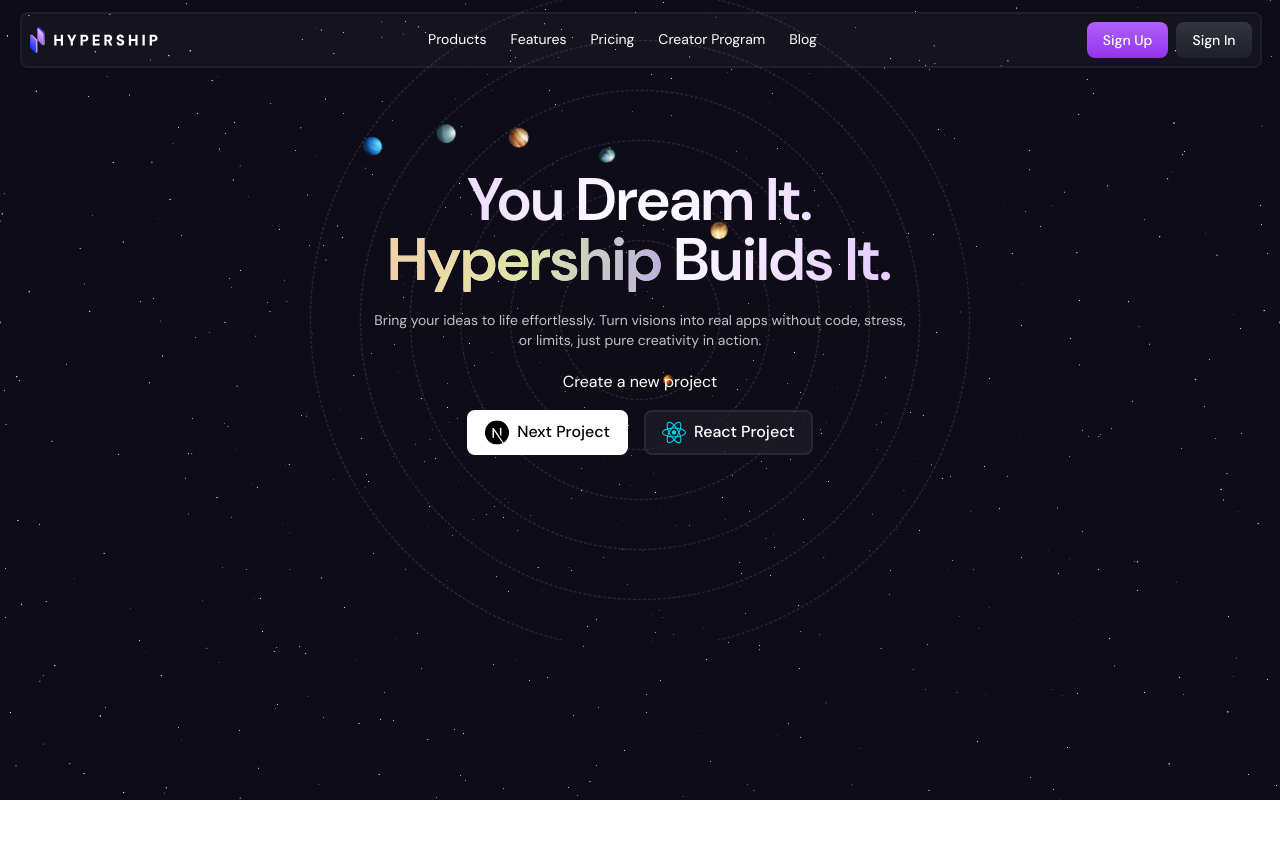
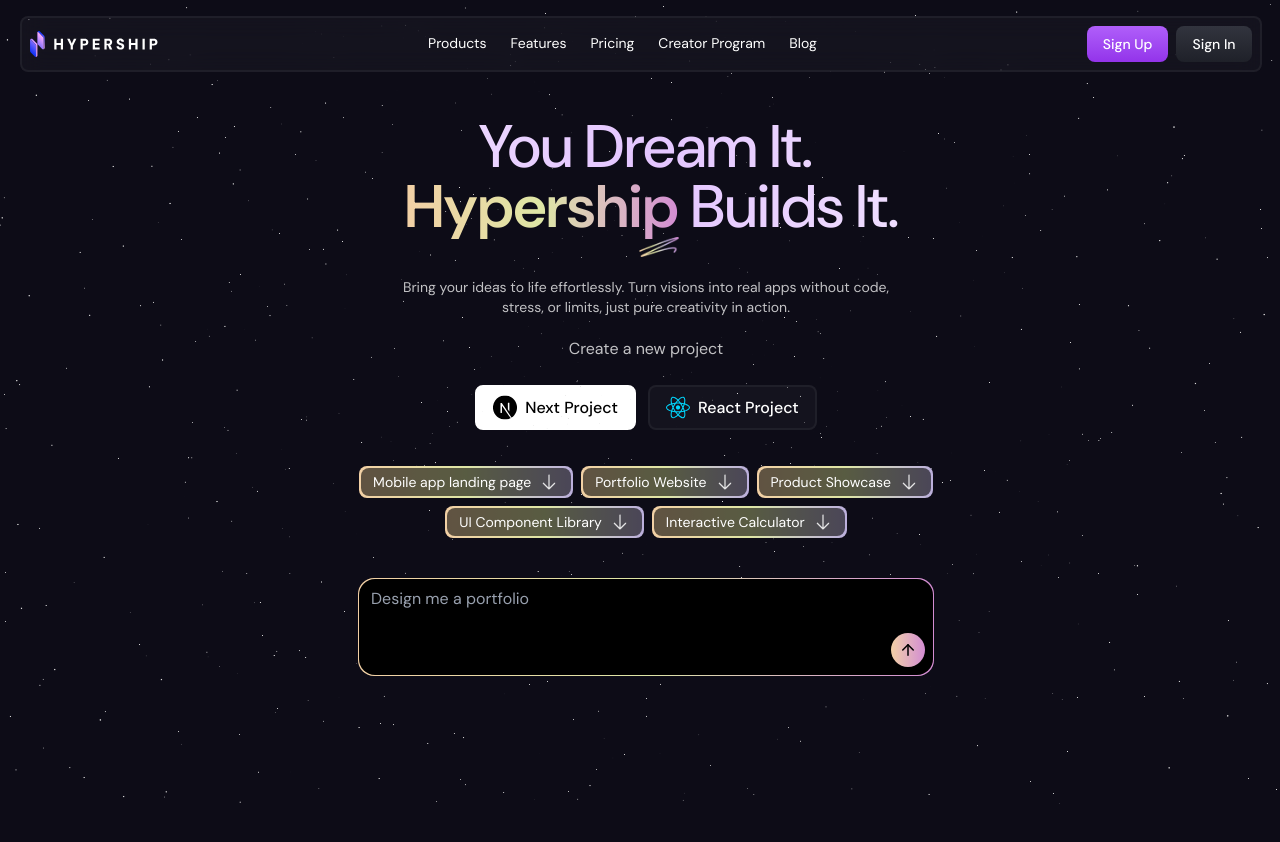
Before and after one commit to therealteejay25/hypership, a Next.js app: page / in a window 1280 px wide. Shown: the top 842 px of the page. Before the commit the page ends 800 px from the top, so only its background shows below. Built offline with nearby package versions, Linux system fonts and the light colour scheme.

Commit message:
Add HeroForm component and update Hero section with new design elements

```diff
--- a/src/app/components/Hero.tsx
+++ b/src/app/components/Hero.tsx
@@ -1,86 +1,39 @@
+import Image from "next/image";
 import React from "react";
-import Image from "next/image";
+import Tags from "./Tags";
+import HeroForm from "./HeroForm";
 
 const Hero = () => {
   return (
-    <div className="relative flex items-center justify-center w-full min-h-[40rem] overflow-hidden">
-      {/* Orbits */}
-      <div className="orbit orbit1">
-        <Image
-          src="/planet1.png"
-          alt="Planet 1"
-          width={40}
-          height={40}
-          className="planet"
-        />
-      </div>
-      <div className="orbit orbit2">
-        <Image
-          src="/planet2.png"
-          alt="Planet 2"
-          width={50}
-          height={50}
-          className="planet"
-        />
-      </div>
-      <div className="orbit orbit3">
-        <Image
-          src="/planet3.png"
-          alt="Planet 3"
-          width={35}
-          height={35}
-          className="planet"
-        />
-      </div>
-      <div className="orbit orbit4">
-        <Image
-          src="/planet4.png"
-          alt="Planet 4"
-          width={45}
-          height={45}
-          className="planet"
-        />
-      </div>
-      <div className="orbit orbit5">
-        <Image
-          src="/planet5.png"
-          alt="Planet 5"
-          width={55}
-          height={55}
-          className="planet"
-        />
-      </div>
-      <div className="orbit orbit6">
-        <Image
-          src="/planet6.png"
-          alt="Planet 6"
-          width={30}
-          height={30}
-          className="planet"
-        />
-      </div>
-
-      {/* Hero content on top */}
-        {/* <img className="absolute w-screen h-screen" src='/Group 2.svg' alt="Frame" /> */}
-        <div className="absolute pointer-events-none frame-border"></div>
-      <div className="absolute text-center text-white z-10">
-        <h1 className="text-6xl font-semibold bg-[radial-gradient(circle,_#FFFFFF,_#E3C4FF)] bg-clip-text text-transparent">
-        You Dream It.  <br />
-        <span className="btn-animate bg-gradient-to-r from-[#F2D0A5] via-[#DEE6A5] to-[#BBAFDC] text-transparent bg-clip-text">Hypership</span> Builds It.
+    <div className="p-[1px] h-screen mt-20 ml-4 mr-1">
+      <div className="w-full p-8 bg-background h-full">
+        <h1 className="text-6xl font-medium text-center bg-[radial-gradient(circle_at_center,#E3C4FF,#FFFFFF)] bg-clip-text text-transparent">
+          You Dream It. <br />
+          <span className="bg-gradient-to-r relative mx-3 font-semibold from-[#F2D0A5] via-[#DEE6A5] via-[#BBAFDC] to-[#D38CD2] bg-clip-text text-transparent">
+            Hypership
+            <img className="h-5 right-0 absolute" src="/Line 3.png" alt="" />
+          </span>
+           Builds It.
         </h1>
-        <p className="text-sm text-white/75 w-xl px-5 my-5 text-center">Bring your ideas to life effortlessly. Turn visions into real apps without code, stress, or limits, just pure creativity in action.</p>
+        <p className="text-white/75 text-sm text-center w-xl mx-auto px-10 mt-10 mb-5">Bring your ideas to life effortlessly. Turn visions into real apps without code, stress, or limits, just pure creativity in action.</p>
+        <div className="flex flex-col my-3 justify-center items-center">
+          <p className="text-white/75">Create a new project</p>
+          <div className="w-lg gap-3 my-6 flex justify-center items-center">
+            <button className="py-2 border-2 border-white px-4 gap-2 rounded-lg bg-white font-medium text-black flex items-center justify-center">
+              <Image src="/nextjs.svg" alt="Next Icon" width={24} height={24} />
+              Next Project
+            </button>
+            <button className="py-2 btn-animated border-2 border-white/5 px-4 gap-2 rounded-lg bg-white/3 font-medium text-white flex items-center justify-center">
+              <Image src="/react.svg" alt="Next Icon" width={24} height={24} />
+              React Project
+            </button>
+          </div>
+        </div>
+        <div className="flex items-center justify-center">
+          <Tags />
+        </div>
         <div>
-            <p>Create a new project</p>
-            <div className="flex items-center gap-4 my-4 justify-center">
-                <button className="btn-animated flex border-2 border-white cursor-pointer items-center gap-2 font-medium bg-white text-black py-2 px-4 rounded-lg">
-                    <Image src='/nextjs.svg' alt='Next Icon' width={24} height={24} />
-                    <p className="text-black">Next Project</p>
-                </button>
-                <button className="btn-animated flex cursor-pointer items-center gap-2 font-medium bg-white/5 backdrop-blur-md border-2 border-white/7 py-2 px-4 rounded-lg">
-                    <Image src='/react.svg' alt='Next Icon' width={24} height={24} />
-                    <p className="text-white">React Project</p>
-                </button>
-            </div>
+          <HeroForm />
         </div>
       </div>
     </div>
--- /dev/null
+++ b/src/app/components/HeroForm.tsx
@@ -0,0 +1,73 @@
+"use client"
+import { useState, useEffect } from "react"
+import { motion, AnimatePresence } from "framer-motion"
+import { ArrowUp } from "lucide-react"
+
+export default function HeroForm() {
+  const [value, setValue] = useState("")
+  const [isFocused, setIsFocused] = useState(false)
+  const [index, setIndex] = useState(0)
+
+  // Example prompts to rotate through
+  const prompts = [
+    "Build a landing page",
+    "Design me a portfolio",
+    "Generate an AI study plan",
+    "Create a product showcase",
+  ]
+
+  // cycle through prompts every 3s if not focused and empty
+  useEffect(() => {
+    if (!isFocused && !value) {
+      const interval = setInterval(() => {
+        setIndex((prev) => (prev + 1) % prompts.length)
+      }, 3000)
+      return () => clearInterval(interval)
+    }
+  }, [isFocused, value, prompts.length])
+
+  return (
+    <form className="flex mx-auto my-10 items-center gap-2 w-full max-w-xl">
+      {/* Input wrapper with gradient border */}
+      <div className="relative flex-1 p-[1px] rounded-2xl bg-gradient-to-r from-[#F2D0A5] via-[#DEE6A5] via-[#BBAFDC] to-[#D38CD2]">
+        <div className="relative bg-black flex flex-col justify-between rounded-2xl px-3 h-24">
+          {/* Animated label */}
+          <AnimatePresence mode="wait">
+            {(isFocused || value) ? (
+              ""
+            ) : (
+              <motion.span
+                key={prompts[index]}
+                initial={{ y: 10, opacity: 0 }}
+                animate={{ y: 0, opacity: 1 }}
+                exit={{ y: -10, opacity: 0 }}
+                transition={{ duration: 0.4 }}
+                className="absolute left-3 top-2 text-gray-400 pointer-events-none"
+              >
+                {prompts[index]}
+              </motion.span>
+            )}
+          </AnimatePresence>
+
+          <button
+            type="submit"
+            className="absolute right-2 bottom-2 p-2 rounded-full bg-gradient-to-r from-[#F2D0A5] to-[#D38CD2] flex items-center justify-center shadow-md"
+          >
+            <ArrowUp size={18} className="text-black" />
+          </button>
+          {/* Text input */}
+          <input
+            type="text"
+            value={value}
+            onChange={(e) => setValue(e.target.value)}
+            onFocus={() => setIsFocused(true)}
+            onBlur={() => setIsFocused(false)}
+            className="w-full bg-transparent p-2 outline-none text-white"
+          />
+
+          {/* Send button inside input box */}
+        </div>
+      </div>
+    </form>
+  )
+}
--- a/src/app/components/Navbar.tsx
+++ b/src/app/components/Navbar.tsx
@@ -3,7 +3,7 @@
 
 const Navbar = () => {
   return (
-    <div className='fixed flex items-center z-50 justify-between w-[97vw] mx-5 my-3 p-2 rounded-lg bg-white/3 border-2 border-white/5 min-h-8'>
+    <div className='fixed flex items-center z-50 backdrop-blur-md justify-between w-[97vw] mx-5 my-3 p-2 rounded-lg bg-white/3 border-2 border-white/5 min-h-8'>
       <Image className='' src='/logo.svg' alt="Logo" width={128} height={128} />
 
       <div className='text-sm gap-6 flex items-center'>
--- a/src/app/components/Tags.tsx
+++ b/src/app/components/Tags.tsx
@@ -1,18 +1,30 @@
-// import React from 'react'
+import Image from 'next/image'
+import React from 'react'
 
-// const Tags = () => {
+const Tags = () => {
+  const TagData = [
+    "Mobile app landing page",
+    "Portfolio Website",
+    "Product Showcase",
+    "UI Component Library",
+    "Interactive Calculator"
+  ]
 
-//     const TagData = ["Mobile app landing page", "Portfolio Website", "Product Showcase", "UI Component Library", "Interactive Calculator"]
+  return (
+    <div className="flex flex-wrap w-xl gap-2 justify-center items-center">
+      {TagData.map((data, index) => (
+        <span
+          key={index}
+          className="relative inline-block rounded-lg p-[2px] bg-gradient-to-r from-[#F2D0A5] via-[#DEE6A5] to-[#BBAFDC] animate-gradient-x"
+        >
+          <span className="rounded-lg flex gap-2 bg-black/60 px-3 py-1 text-sm text-white">
+            {data}
+            <Image src="/ArrowUp.png" alt='Arrow Icon' width={20} height={20} />
+          </span>
+        </span>
+      ))}
+    </div>
+  )
+}
 
-//   return (
-//     <div>
-
-//             TagData.map((data) => {
-
-//             })
-//   )
-//     </div>
-//   )
-// }
-
-// export default Tags
+export default Tags
--- a/src/app/globals.css
+++ b/src/app/globals.css
@@ -119,45 +119,23 @@
 }
 
 
-.frame-border {
-  border: 2px solid transparent; /* just for sizing reference */
-  position: relative;
-  width: 100%;
-  height: 100%;
+.element {
+  overflow-y: auto;
+  scrollbar-width: none; /* Firefox */
 }
 
-/* + marks at corners */
-.frame-border::before,
-.frame-border::after,
-.frame-border > span:first-child,
-.frame-border > span:last-child {
-  content: '+';
-  position: absolute;
-  color: white; /* border color / gradient if needed */
-  font-weight: bold;
-  font-size: 2xl;
+.element::-webkit-scrollbar {
+  width: 0px;
 }
 
-/* top-left */
-.frame-border::before {
-  top: -10px;
-  left: -10px;
+.element:hover {
+  scrollbar-width: thin;
 }
 
-/* top-right */
-.frame-border::after {
-  top: -10px;
-  right: -10px;
+.element:hover::-webkit-scrollbar {
+  display: block;
 }
-
-/* bottom-left */
-.frame-border > span:first-child {
-  bottom: -10px;
-  left: -10px;
+.gradient {
+background: linear-gradient(90deg, #F2D0A5 0%, #DEE6A5 25%, #BBAFDC 60%, #D38CD2 100%);
+/* background-size: 200% 200%; */
 }
-
-/* bottom-right */
-.frame-border > span:last-child {
-  bottom: -10px;
-  right: -10px;
-}
--- a/src/app/page.tsx
+++ b/src/app/page.tsx
@@ -5,7 +5,7 @@
 
 export default function Home() {
   return (
-    <div className="bg-background min-h-screen text-white">
+    <div className="bg-background element py-1 min-h-screen text-white">
       <StarBackground />
       <Navbar />
       <Hero />
```
Also changed, not shown: public/Line 3.png (added).
